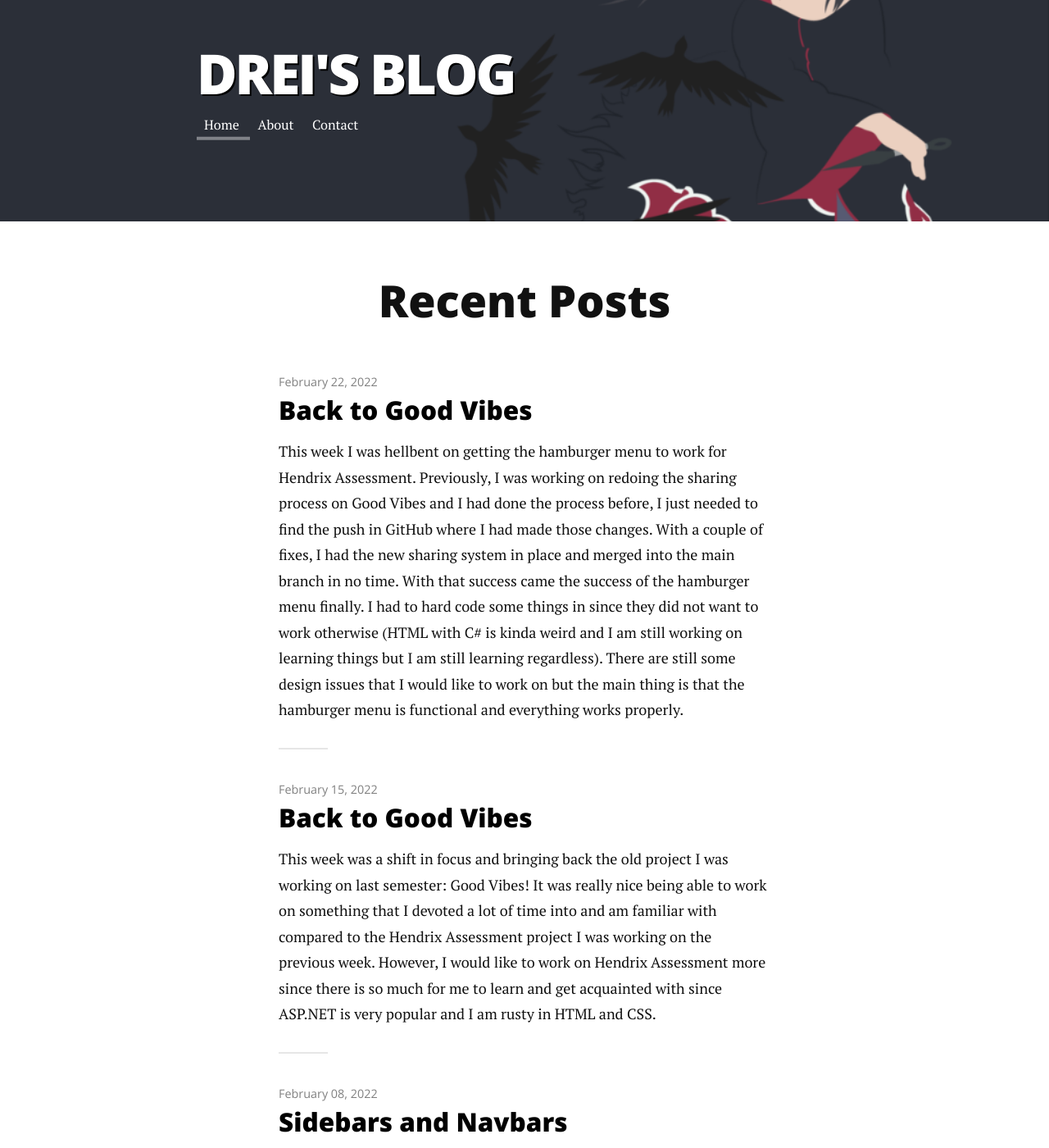
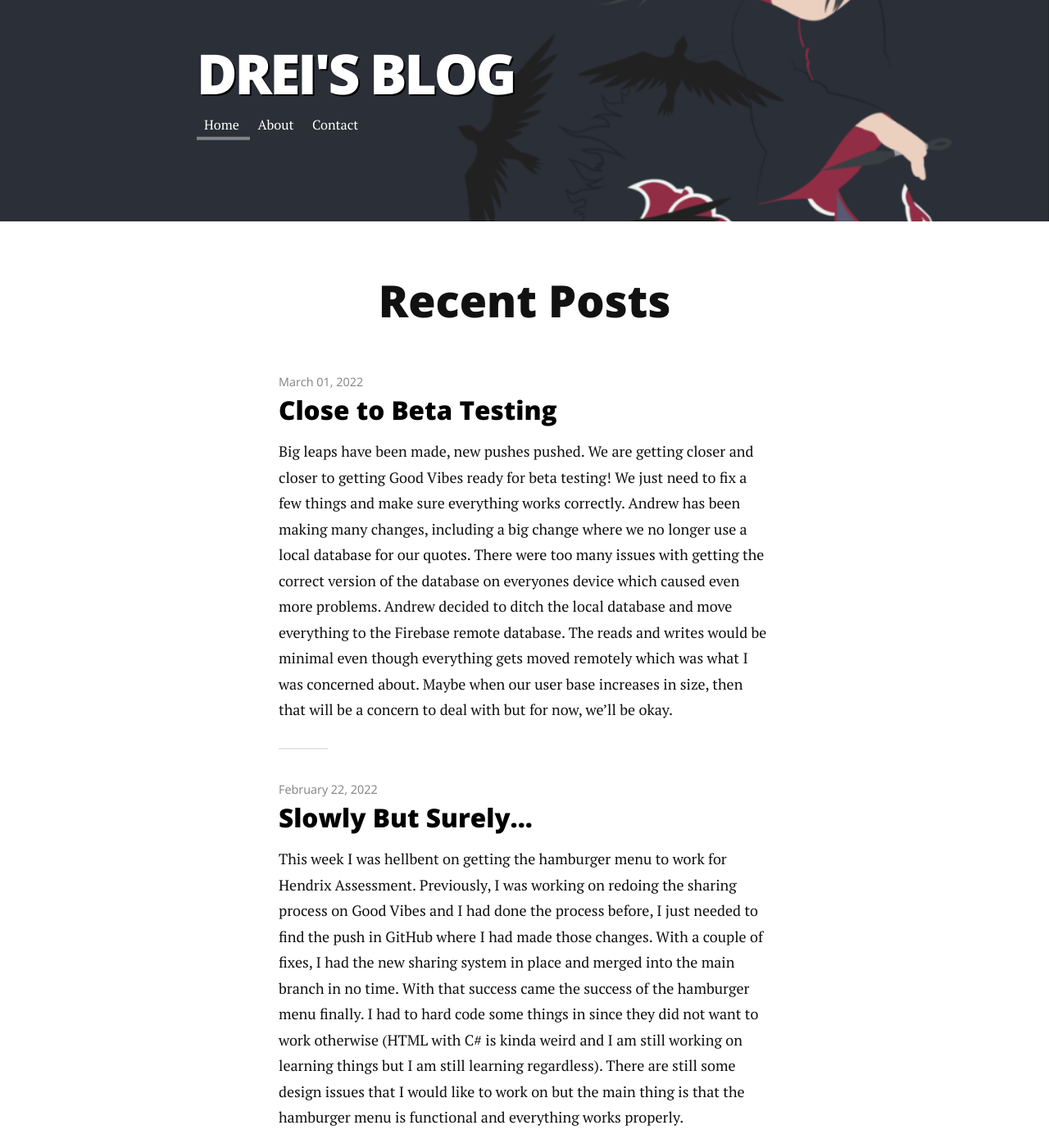
Before and after one commit to astoyanow/Blog, a Jekyll site: the page built from index.html, in a window 1280 px wide and 1400 px high. Shown: the whole window at 82% size. Built offline with Jekyll 4.4.1, drawn with Linux system fonts in a browser that asks for light colours; nearby versions of some CDN libraries; the list of posts is cut into pages by our own code; some of the changed text lies outside the part shown.

Commit message:
Added post 3/1/22

```diff
--- a/_posts/2022-02-22-slowly-but-surely.md
+++ b/_posts/2022-02-22-slowly-but-surely.md
@@ -1,6 +1,6 @@
 ---
 layout: post
-title:  "Back to Good Vibes"
+title:  "Slowly But Surely..."
 date:   2022-02-22 18:35:38 -0500
 categories: jekyll update
 ---
--- /dev/null
+++ b/_posts/2022-03-01-so-far-away.md
@@ -0,0 +1,10 @@
+---
+layout: post
+title:  "Close to Beta Testing"
+date:   2022-03-01 18:35:38 -0500
+categories: jekyll update
+---
+
+Big leaps have been made, new pushes pushed. We are getting closer and closer to getting Good Vibes ready for beta testing! We just need to fix a few things and make sure everything works correctly. Andrew has been making many changes, including a big change where we no longer use a local database for our quotes. There were too many issues with getting the correct version of the database on everyones device which caused even more problems. Andrew decided to ditch the local database and move everything to the Firebase remote database. The reads and writes would be minimal even though everything gets moved remotely which was what I was concerned about. Maybe when our user base increases in size, then that will be a concern to deal with but for now, we'll be okay.
+
+I am helping with some quality assurance with Andrew's changes, making sure everything is smooth and there are no bugs. Everything looked good so we pushed all the changes. This week has been slow for me for everything else. I have not made much progress on HDX Assessment. I am trying to figure out how I want to format the surveys when the screens get smaller: should the table with the inputs be scrollable or shrink? Or should the layout collapse into a more efficient view? What would that look like? There are a lot of things to look at and multiple angles to take into consideration. Do we want to get away from the current structure or stick with it since it is what users are used to? I am trying to also figure out how to either utilize border-box without making the inputs disappear when the screen gets smaller and just learning how the functions work in the cshtml file for the page layout. There are a lot of get functions and models and such that can make it confusing to understand what is being looped through and what values are being returned, so another goal will be to understand the codebase deeper and understand the components even though I am working on the front end.
```
